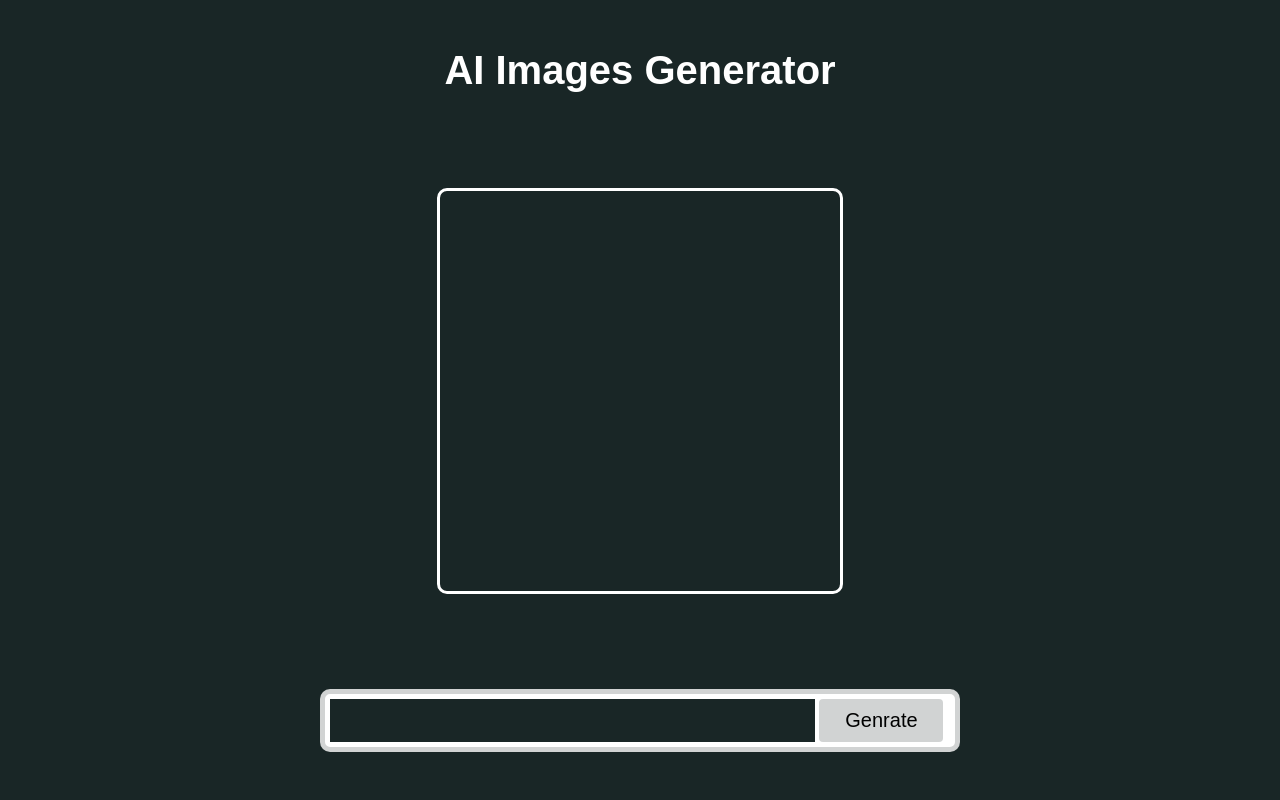
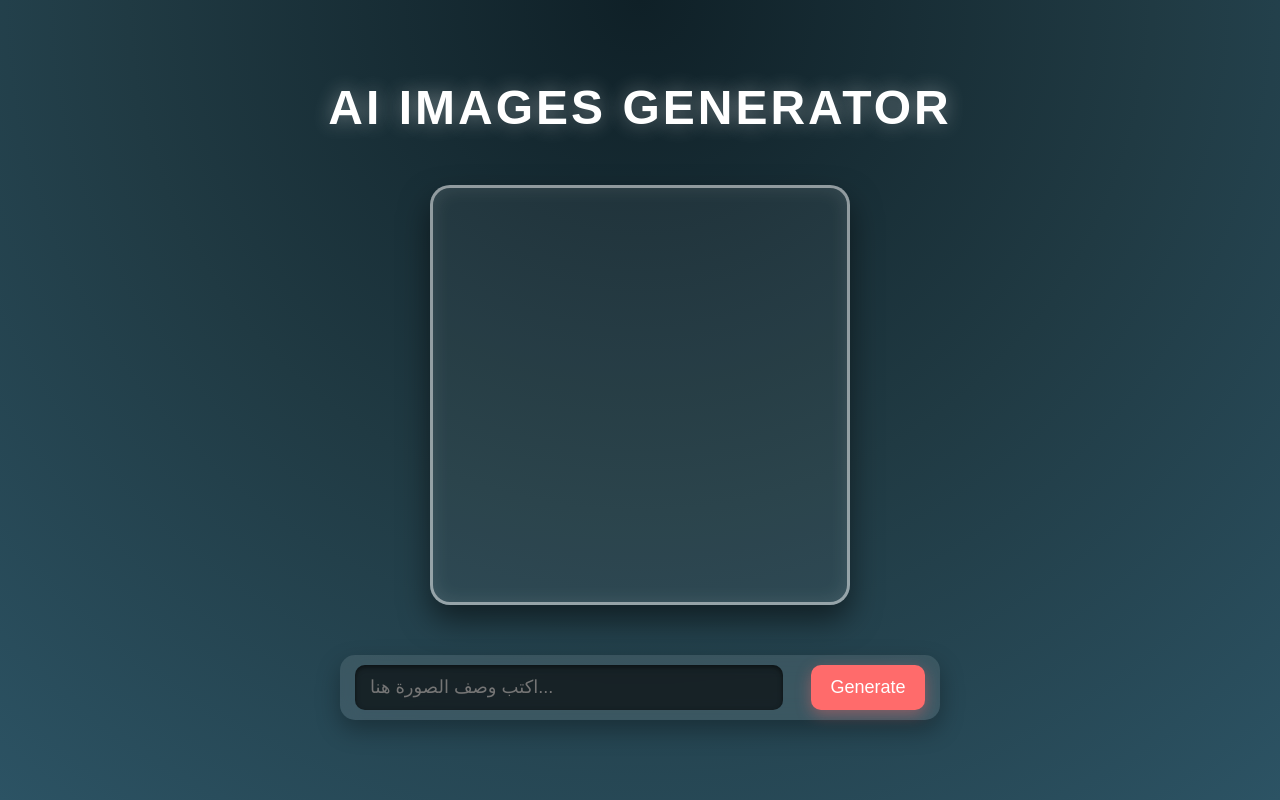
Before and after one commit to younes26alz/younes, a plain HTML site: page index.html in a window 1280 px wide. Drawn offline with Linux system fonts and the light colour scheme.

Commit message:
modif html css

```diff
--- a/index.html
+++ b/index.html
@@ -3,26 +3,19 @@
 <head>
     <meta charset="UTF-8">
     <link rel="stylesheet" href="style.css">
-
-
-    <title>Document</title>
+    <title>AI Images Generator</title>
 </head>
 <body>
-
-    <h2> AI Images Generator</h2> <!--title-->
+    <h2>AI Images Generator</h2>
 
     <div class="image">
-
         <div></div>
-
-    </div> <!--images-->
+    </div>
 
     <div class="prompt">
-        <input id="inp" type="text">   <!--Description-->
-        <button onclick="getImage" >Genrate</button>  <!--button-->
+        <input id="inp" type="text" placeholder="اكتب وصف الصورة هنا...">
+        <button onclick="getImage()">Generate</button>
     </div>
-
-
 
     <script src="script.js"></script>
 </body>
--- a/style.css
+++ b/style.css
@@ -1,69 +1,109 @@
-*{
+* {
+    margin: 0;
     padding: 0;
-    margin: 0;
-    font-family:sans-serif ;
+    box-sizing: border-box;
+    font-family: 'Poppins', sans-serif;
 }
 
-body{
-    background-color:rgb(25, 38, 38) ;
+body {
+    background: radial-gradient(circle at top, #0f2027, #203a43, #2c5364);
     display: flex;
     flex-direction: column;
     align-items: center;
-    justify-content: space-around;
+    justify-content: center;
     height: 100vh;
+    gap: 50px;
 }
 
-h2{
-    color: white;
-    font-size: 40px;
+h2 {
+    color: #fff;
+    font-size: 48px;
+    letter-spacing: 3px;
+    text-transform: uppercase;
+    text-shadow: 0 0 20px rgba(255, 255, 255, 0.4);
 }
 
-.prompt{
-    background-color: white;
-    padding: 5px;
-    width: 620px;
-    border: 5px solid rgba(25, 38, 38, 0.2);
-    border-radius:10px ;
-
+.prompt {
+    display: flex;
+    align-items: center;
+    justify-content: space-between;
+    background: rgba(255, 255, 255, 0.1);
+    backdrop-filter: blur(10px);
+    width: 600px;
+    padding: 10px 15px;
+    border-radius: 15px;
+    box-shadow: 0 10px 25px rgba(0, 0, 0, 0.3);
+    transition: transform 0.3s;
 }
 
-input,button {
-    padding: 10px;
-    border: none;
-    font-size: 20px;
+.prompt:hover {
+    transform: translateY(-3px);
 }
 
-input{
-        background-color: rgb(25, 38, 38) ;
-        width: 75%;
-        outline: none;
-        color: white;
+input {
+    background: rgba(0, 0, 0, 0.6);
+    color: #fff;
+    border: none;
+    outline: none;
+    font-size: 18px;
+    padding: 12px 15px;
+    width: 75%;
+    border-radius: 10px;
+    box-shadow: inset 0 2px 5px rgba(0,0,0,0.5);
+    transition: all 0.3s;
+}
+
+input:focus {
+    background: rgba(0, 0, 0, 0.8);
+    box-shadow: inset 0 2px 10px rgba(0,0,0,0.7);
 }
 
 button {
-    background-color: rgba(25, 38, 38, 0.2) ;
+    background: #ff6b6b;
+    color: #fff;
+    border: none;
+    font-size: 18px;
+    padding: 12px 0;
     width: 20%;
+    border-radius: 10px;
     cursor: pointer;
-    border-radius: 4px;
+    box-shadow: 0 5px 15px rgba(255,107,107,0.4);
+    transition: all 0.3s;
 }
 
-button:hover{
-    background-color: rgba(50, 40, 38, 8) ;
-    color: white;
+button:hover {
+    background: #ff4757;
+    transform: scale(1.05);
 }
-.image{
-    display: grid;
-    grid-template-columns: repeat(1,1fr);
-    gap: 10px;
+
+.image {
+    display: flex;
+    justify-content: center;
+    align-items: center;
 }
+
 .image div {
-    height: 400px;
-    width: 400px;
-    background-color:  rgba(25, 38, 38, 0) ;
-    border-radius: 10px;
-    border: 3px solid white;
+    height: 420px;
+    width: 420px;
+    background: rgba(255, 255, 255, 0.05);
+    border: 3px solid rgba(255, 255, 255, 0.5);
+    border-radius: 20px;
+    overflow: hidden;
+    box-shadow: 0 15px 30px rgba(0,0,0,0.5), 0 0 20px rgba(255,255,255,0.1) inset;
+    display: flex;
+    justify-content: center;
+    align-items: center;
+    transition: transform 0.3s, box-shadow 0.3s;
+}
+
+.image div:hover {
+    transform: scale(1.03);
+    box-shadow: 0 20px 40px rgba(0,0,0,0.6), 0 0 25px rgba(255,255,255,0.2) inset;
 }
 
 .image div img {
     width: 100%;
+    height: 100%;
+    object-fit: cover;
+    border-radius: 20px;
 }
```
